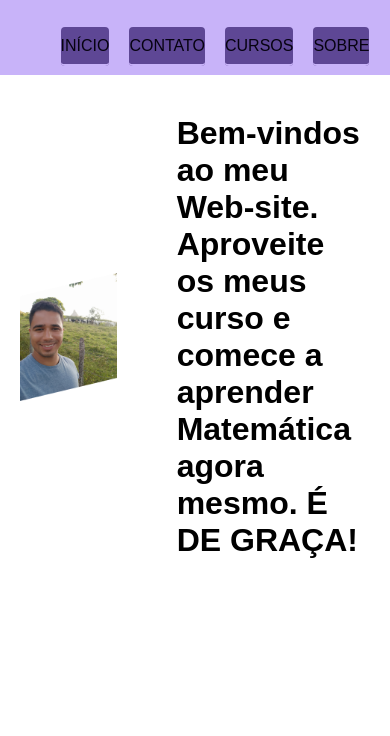
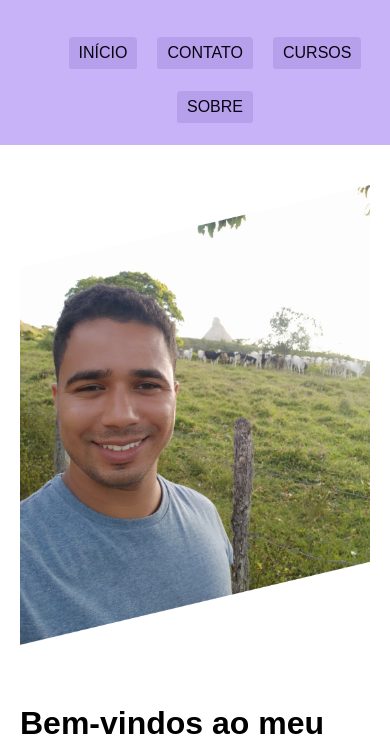
Before and after one commit to Otavioneres/otavioneres.github.io, a plain HTML site: page index.html in a window 390 px wide. Shown: the part 63-799 px from the top of the page. Drawn offline with Linux system fonts and the light colour scheme.

Commit message:
heder-mobile

```diff
--- a/css/header.css
+++ b/css/header.css
@@ -56,3 +56,19 @@ header{
 
     }
 }
+
+@media (max-width: 800px){
+    .header-menu a{
+        background-color: #B7A0EB;
+        border-radius: 4px;
+        padding: 7px 10px;
+    }
+
+}
+
+@media (max-width: 600px){
+    .header-menu a{
+        display: flex;
+        flex-direction: column;
+    }
+}
--- a/css/main.css
+++ b/css/main.css
@@ -7,3 +7,10 @@ main{
   margin: 0 auto;
   padding: 40px 20px;
 }
+
+@media (max-width: 600px){
+  main{
+    display: grid;
+    grid-template-columns: 1fr;
+  }
+}
```
